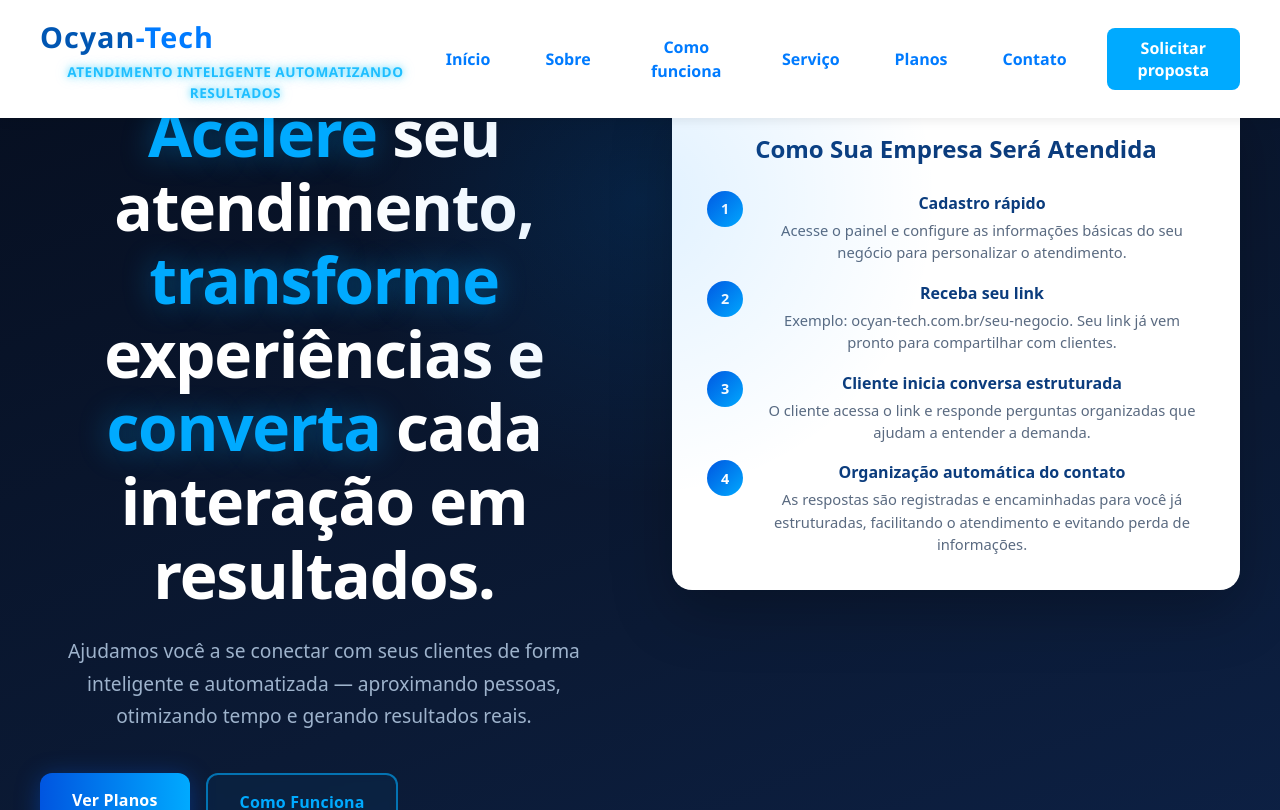
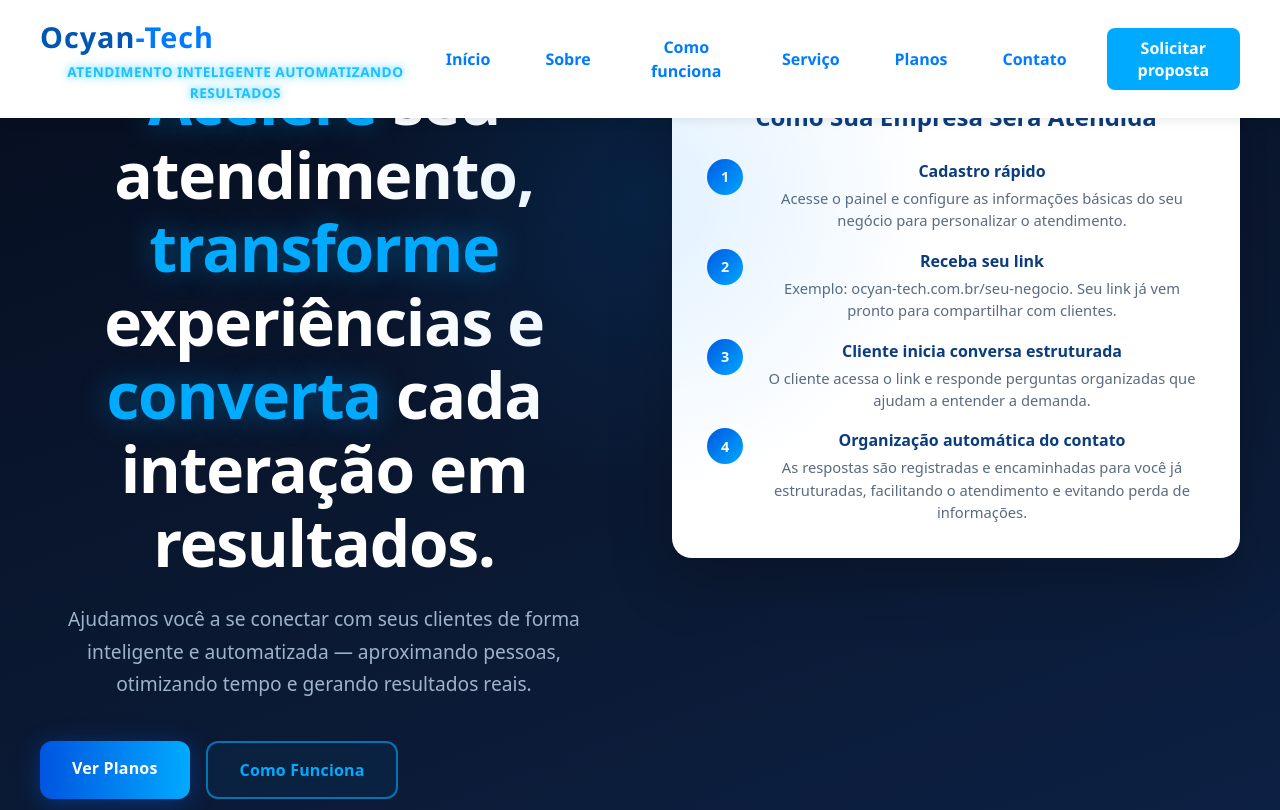
Before and after one commit to OcimarPrado/Frontend-ProjetoA, a React (Vite) app: page / in a window 1280 px wide. Shown: the top 810 px of the page. Built offline with nearby package versions, Linux system fonts and the light colour scheme.

Commit message:
ajuste em Hero

```diff
--- a/src/styles/Hero.css
+++ b/src/styles/Hero.css
@@ -1,10 +1,10 @@
 .hero {
   background: linear-gradient(160deg, #060e1f 0%, #0b1a35 60%, #0d2248 100%);
   color: #fff;
-  padding: 6rem 1.5rem 4rem;
+  padding: 4rem 1.5rem 4rem;
   display: flex;
   justify-content: center;
-  align-items: center;
+  align-items: justify;
   min-height: 100svh;
   position: relative;
   overflow: hidden;
```
